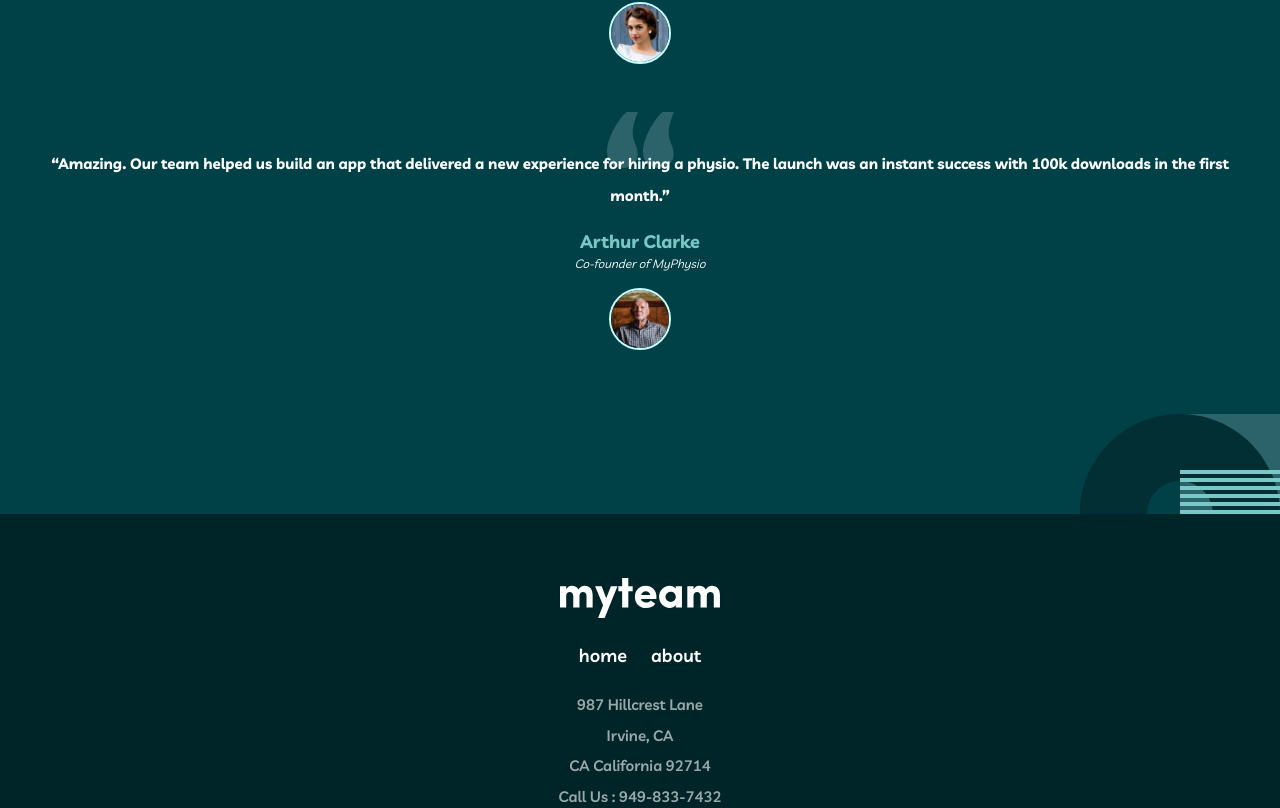
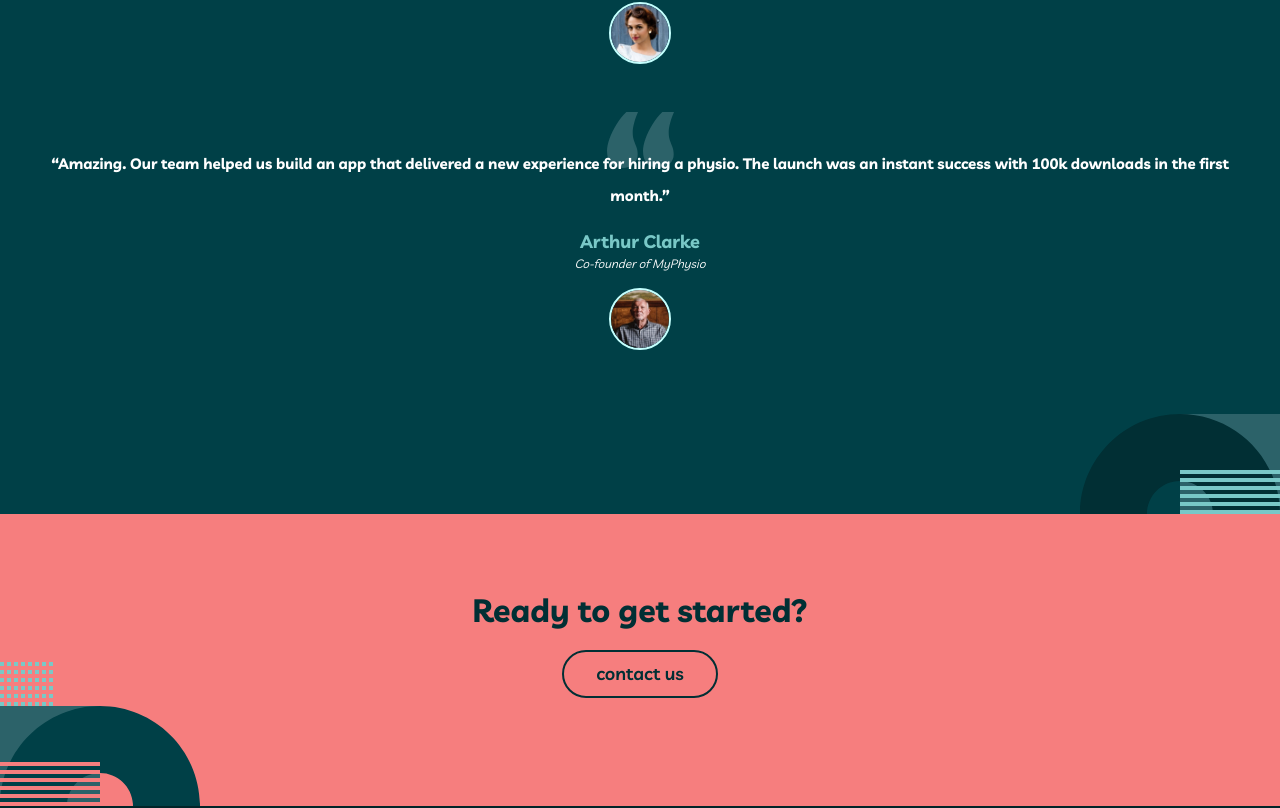
Before and after one commit to nikanoza/team-site, a React (Vite) app: page / in a window 1280 px wide. Shown: the part 1992-2800 px from the top of the page. Built offline with nearby package versions, Linux system fonts and the light colour scheme.

Commit message:
feat: create contact card component

```diff
--- /dev/null
+++ b/src/components/ContactCard.tsx
@@ -0,0 +1,22 @@
+import { Link } from "react-router-dom";
+import Pattern from "../assets/bg-pattern-home-6-about-5.svg";
+
+const ContactCard = () => {
+  return (
+    <div className="w-full flex flex-col items-center pt-20 bg-red">
+      <h2 className="mx-6 text-infos-bg text-[32px] leading-8 font-bold text-center">
+        Ready to get started?
+      </h2>
+      <Link
+        to="/contact"
+        className="decoration-none text-infos-bg text-lg font-semibold mt-6 px-8 py-2 rounded-3xl border-2 border-solid border-infos-bg w-fit"
+      >
+        contact us
+      </Link>
+
+      <img src={Pattern} alt="" className="mr-auto -mt-9" />
+    </div>
+  );
+};
+
+export default ContactCard;
--- a/src/components/Infos.tsx
+++ b/src/components/Infos.tsx
@@ -25,7 +25,7 @@ const infos = [
 
 const Infos = () => {
   return (
-    <div className="w-full px-6 bg-infos-bg pb-16">
+    <div className="w-full px-6 bg-infos-bg pb-16 overflow-x-hidden">
       <div className="w-full flex justify-between">
         <div>
           <div className="w-12 h-1 bg-red mt-16"></div>
--- a/src/components/index.ts
+++ b/src/components/index.ts
@@ -1,2 +1,3 @@
 export { default as Infos } from "./Infos";
 export { default as Cards } from "./Cards";
+export { default as ContactCard } from "./ContactCard";
--- a/src/index.css
+++ b/src/index.css
@@ -7,3 +7,8 @@
 * {
   font-family: "Livvic", sans-serif;
 }
+
+body {
+  max-width: 100vw;
+  overflow-x: hidden;
+}
--- a/src/pages/Home.tsx
+++ b/src/pages/Home.tsx
@@ -1,5 +1,5 @@
 import PatternBanner from "../assets/bg-pattern-home-2.svg";
-import { Cards } from "../components";
+import { Cards, ContactCard } from "../components";
 import Infos from "../components/Infos";
 
 const Home = () => {
@@ -19,6 +19,7 @@ const Home = () => {
       <img src={PatternBanner} alt="" className="mt-24" />
       <Infos />
       <Cards />
+      <ContactCard />
     </div>
   );
 };
```
